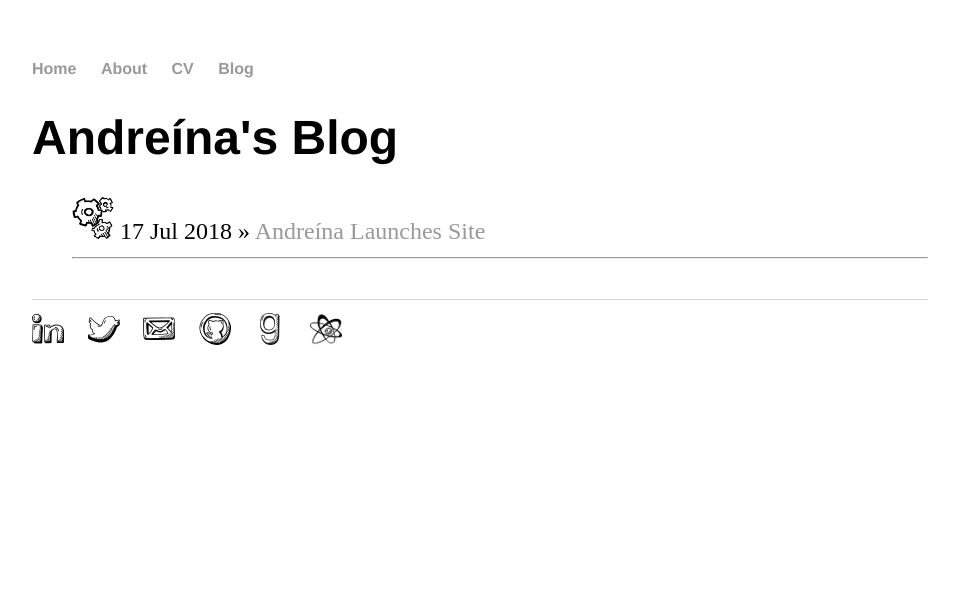
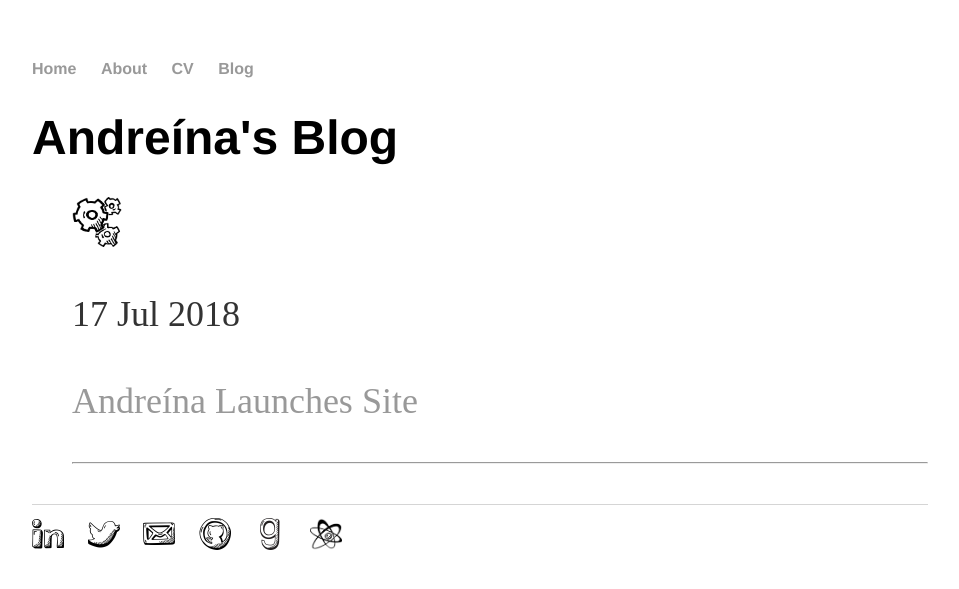
Before and after one commit to andreina-francisco/andreina-francisco.github.io, a Jekyll site: the page built from blog/index.html, in a window 1280 px wide. Shown: the top 589 px of the page, without its empty margins (160-1119 px from the left). Built offline with Jekyll 4.4.1, drawn with Linux system fonts in a browser that asks for light colours; nearby versions of some CDN libraries; a style sheet for code colours, icons or effects is not loaded.

Commit message:
Update index.html

```diff
--- a/blog/index.html
+++ b/blog/index.html
@@ -7,9 +7,11 @@ title: Andre&iacute;na's Blog
 
 	  {% for post in site.posts %}
 	    <li> {% if post.feature-img %}
-    		<img class="feature-image" src={{ post.feature-img }} alt="Feature Image" width="42"/>
+    		<img class="feature-image" src={{ post.feature-img }} alt="Feature Image" width="50"/>
   		{% endif %}
-		    <span>{{ post.date | date_to_string }}</span> » <a href="{{ post.url }}" title="{{ post.title }}">{{ post.title }}</a></li>
+		    <p>{{ post.date | date_to_string }}</p>
+
+		    <p><a href="{{ post.url }}" title="{{ post.title }}">{{ post.title }}</a></p></li>
 		<hr>
 	  {% endfor %}
 	</ul>
```
